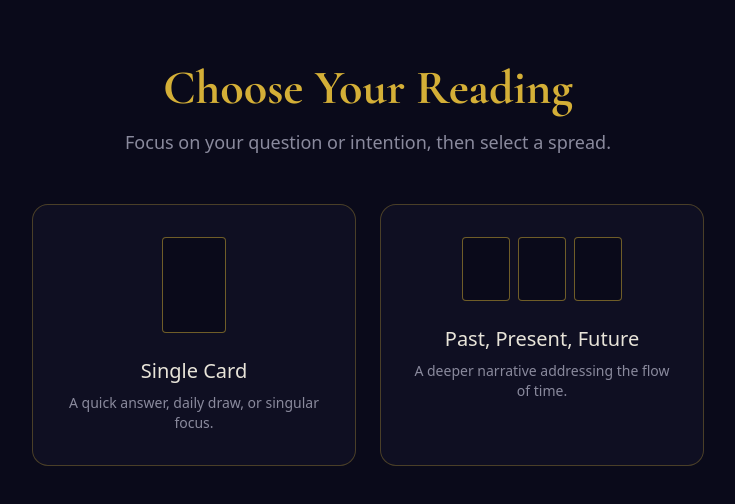
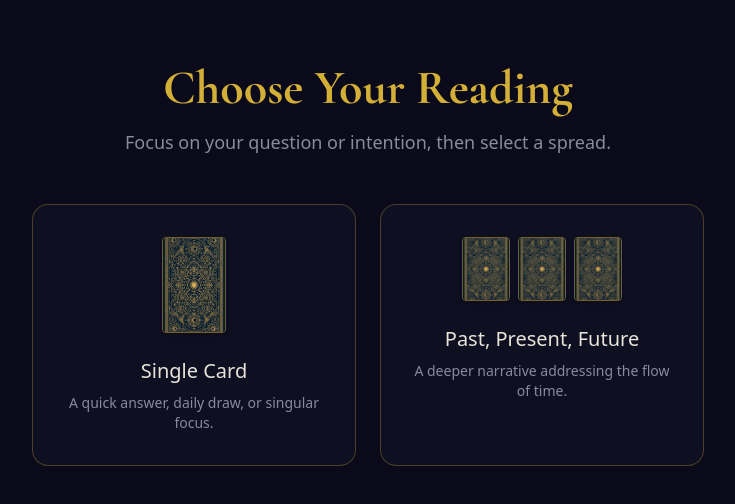
Before and after one commit to Velu2k03/Sortes, a Next.js app: page /reading in a window 1280 px wide. Shown: the top 504 px of the page, without its empty margins (272-1007 px from the left). Built offline with nearby package versions, Linux system fonts and the light colour scheme.

Commit message:
style(ui): add visual card back images to the spread selection buttons

```diff
--- a/src/app/reading/ReadingExperience.tsx
+++ b/src/app/reading/ReadingExperience.tsx
@@ -118,7 +118,9 @@ export function ReadingExperience({ cards }: ReadingExperienceProps) {
                 onClick={() => startReading("single")}
                 className="p-8 rounded-2xl border border-[#d4af37]/30 bg-[#15152a]/50 hover:bg-[#d4af37]/10 transition-all text-center flex flex-col items-center group"
               >
-                <div className="w-16 h-24 bg-[#0a0a1a] border border-[#d4af37]/50 rounded mb-6 group-hover:scale-105 transition-transform" />
+                <div className="w-16 h-24 rounded mb-6 group-hover:scale-105 transition-transform overflow-hidden border border-[#d4af37]/50 relative shadow-md">
+                  <img src="/card_back.jpg" alt="Single Card Spread" className="object-cover w-full h-full" />
+                </div>
                 <h3 className="text-xl text-[#e8e4d9] font-medium mb-2">Single Card</h3>
                 <p className="text-[#8a8a9d] text-sm">A quick answer, daily draw, or singular focus.</p>
               </button>
@@ -128,9 +130,15 @@ export function ReadingExperience({ cards }: ReadingExperienceProps) {
                 className="p-8 rounded-2xl border border-[#d4af37]/30 bg-[#15152a]/50 hover:bg-[#d4af37]/10 transition-all text-center flex flex-col items-center group"
               >
                 <div className="flex gap-2 mb-6 group-hover:scale-105 transition-transform">
-                  <div className="w-12 h-16 bg-[#0a0a1a] border border-[#d4af37]/50 rounded" />
-                  <div className="w-12 h-16 bg-[#0a0a1a] border border-[#d4af37]/50 rounded" />
-                  <div className="w-12 h-16 bg-[#0a0a1a] border border-[#d4af37]/50 rounded" />
+                  <div className="w-12 h-16 rounded overflow-hidden border border-[#d4af37]/50 relative shadow-md">
+                    <img src="/card_back.jpg" alt="Card 1" className="object-cover w-full h-full" />
+                  </div>
+                  <div className="w-12 h-16 rounded overflow-hidden border border-[#d4af37]/50 relative shadow-md">
+                    <img src="/card_back.jpg" alt="Card 2" className="object-cover w-full h-full" />
+                  </div>
+                  <div className="w-12 h-16 rounded overflow-hidden border border-[#d4af37]/50 relative shadow-md">
+                    <img src="/card_back.jpg" alt="Card 3" className="object-cover w-full h-full" />
+                  </div>
                 </div>
                 <h3 className="text-xl text-[#e8e4d9] font-medium mb-2">Past, Present, Future</h3>
                 <p className="text-[#8a8a9d] text-sm">A deeper narrative addressing the flow of time.</p>
```
